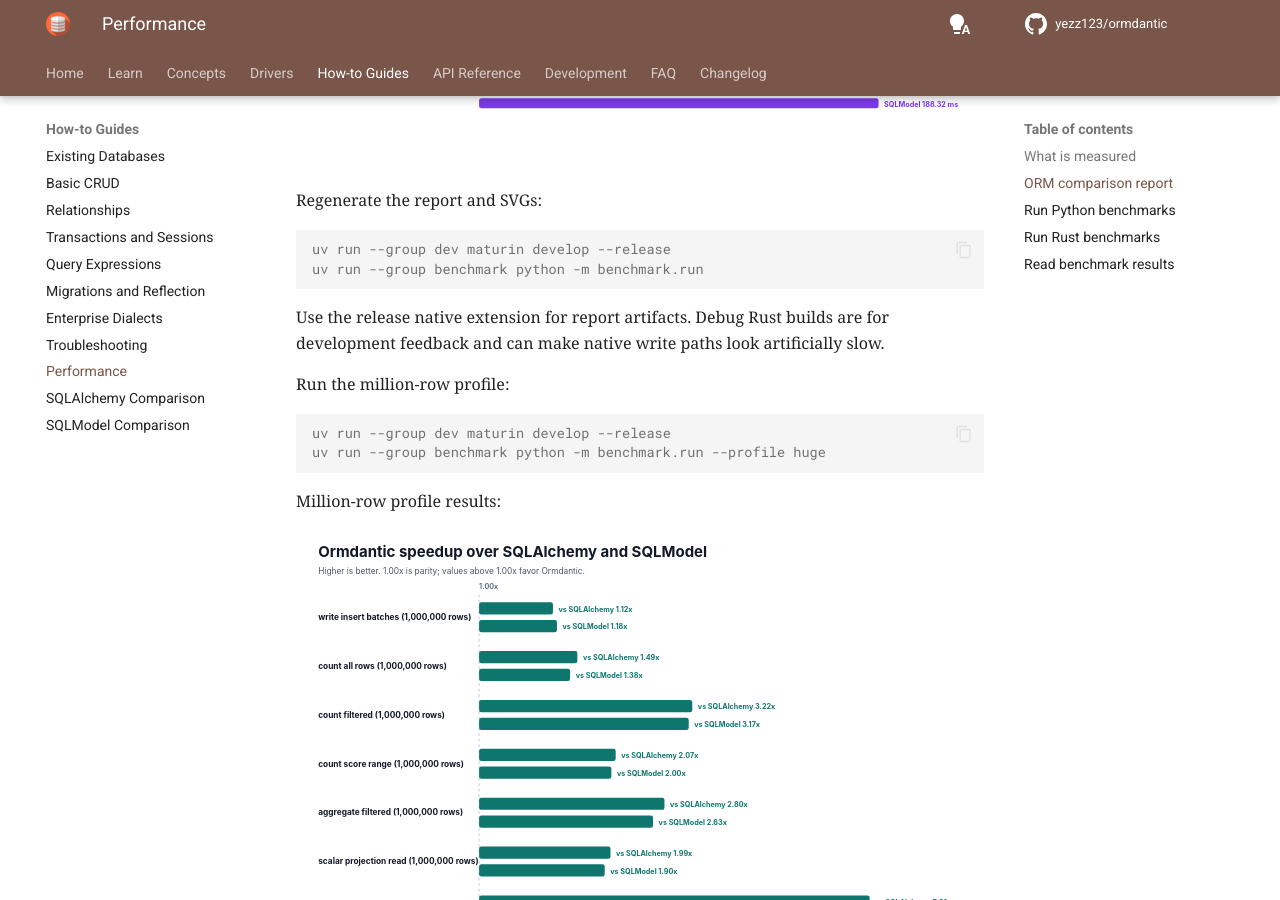
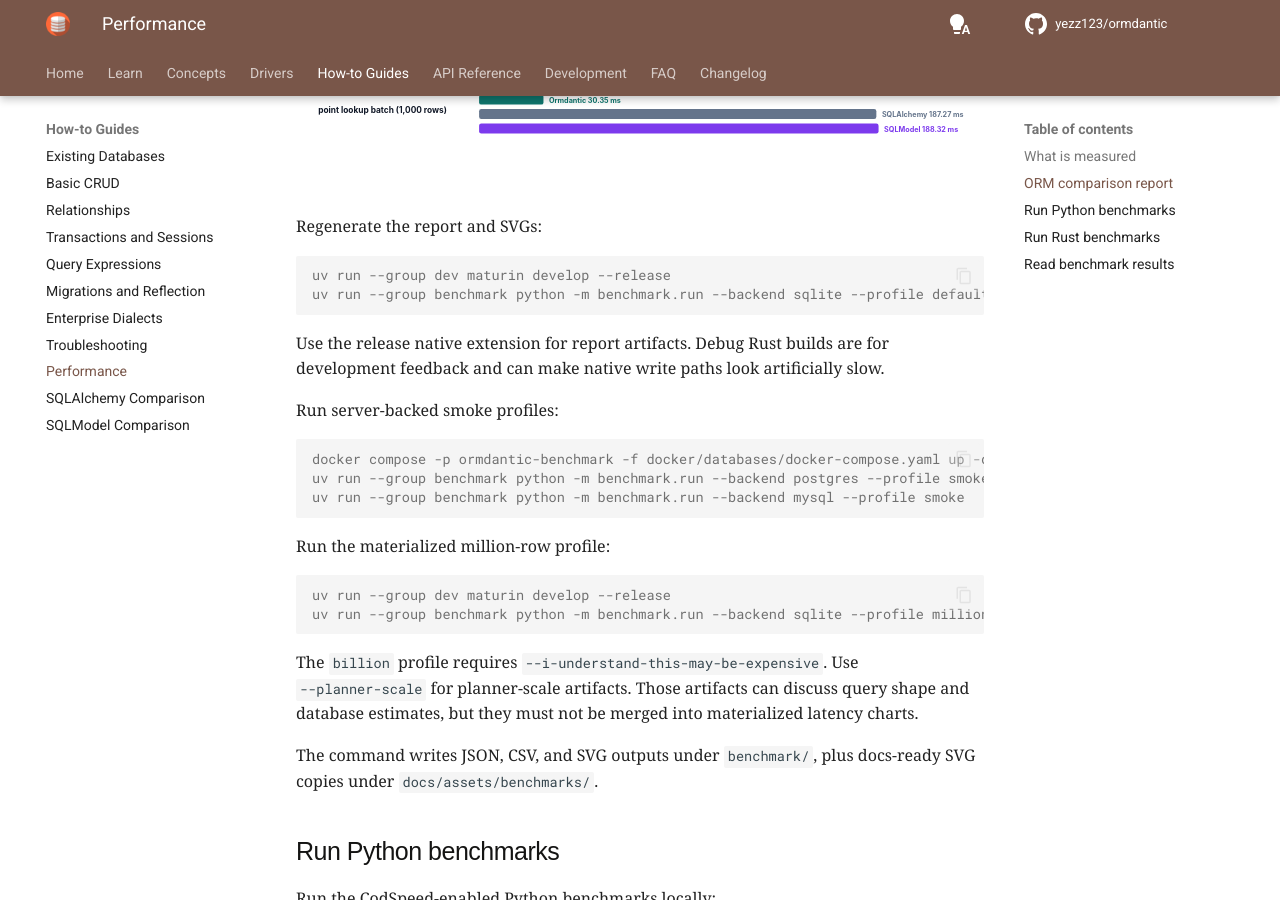
Before and after one commit to yezz123/ormdantic, an MkDocs documentation site: the page built from docs/performance.md, in a window 1280 px wide and 900 px high, scrolled down 1997 px. Built offline with MkDocs 1.6.1 and Material for MkDocs 9.7.7, drawn with Linux system fonts in a browser that asks for light colours; comment, search, counter and statistics services are not loaded; some of the changed text lies outside the part shown.

Commit message:
📝 Update benchmark documentation and profiles for cross-database comparisons
- Revised README and benchmark documentation to reflect the expanded scope of the benchmark suite, now covering SQLite, PostgreSQL, and MySQL.
- Enhanced descriptions of benchmark profiles and their purposes, including detailed measurement categories and setup instructions.
- Updated benchmark results visualization references and clarified the artifact generation process for improved clarity and usability.

````diff
--- a/docs/performance.md
+++ b/docs/performance.md
@@ -24,9 +24,9 @@
 ## ORM comparison report
 
 The repository also includes a reproducible comparison report under
-`benchmark/`. It compares Ormdantic, SQLAlchemy, and SQLModel against local
-SQLite file databases. The default profile is sized for quick local runs; the
-huge profile uses million-row read and write datasets.
+`benchmark/`. It compares Ormdantic, SQLAlchemy, and SQLModel across SQLite,
+PostgreSQL, and MySQL. SQLite runs use temporary local files; PostgreSQL and
+MySQL runs use the Docker Compose services under `docker/databases/`.
 The charts show every measured case so improvements and regressions stay visible
 instead of being hidden behind a single aggregate number.
 
@@ -38,24 +38,31 @@
 
 ```console
 uv run --group dev maturin develop --release
-uv run --group benchmark python -m benchmark.run
+uv run --group benchmark python -m benchmark.run --backend sqlite --profile default
 ```
 
 Use the release native extension for report artifacts. Debug Rust builds are
 for development feedback and can make native write paths look artificially slow.
 
-Run the million-row profile:
+Run server-backed smoke profiles:
+
+```console
+docker compose -p ormdantic-benchmark -f docker/databases/docker-compose.yaml up -d --wait postgres mysql
+uv run --group benchmark python -m benchmark.run --backend postgres --profile smoke
+uv run --group benchmark python -m benchmark.run --backend mysql --profile smoke
+```
+
+Run the materialized million-row profile:
 
 ```console
 uv run --group dev maturin develop --release
-uv run --group benchmark python -m benchmark.run --profile huge
+uv run --group benchmark python -m benchmark.run --backend sqlite --profile million
 ```
 
-Million-row profile results:
-
-![Million-row Ormdantic speedup over SQLAlchemy and SQLModel](assets/benchmarks/huge/ormdantic-orm-benchmark-speedup.svg)
-
-![Million-row Ormdantic, SQLAlchemy, and SQLModel median latency](assets/benchmarks/huge/ormdantic-orm-benchmark-latency.svg)
+The `billion` profile requires `--i-understand-this-may-be-expensive`. Use
+`--planner-scale` for planner-scale artifacts. Those artifacts can discuss query
+shape and database estimates, but they must not be merged into materialized
+latency charts.
 
 The command writes JSON, CSV, and SVG outputs under `benchmark/`, plus docs-ready
 SVG copies under `docs/assets/benchmarks/`.
````
Also changed, not shown: README.md (+8 -8 lines), benchmark/README.md (+65 -59 lines), docker/databases/README.md (+19 -0 lines).
